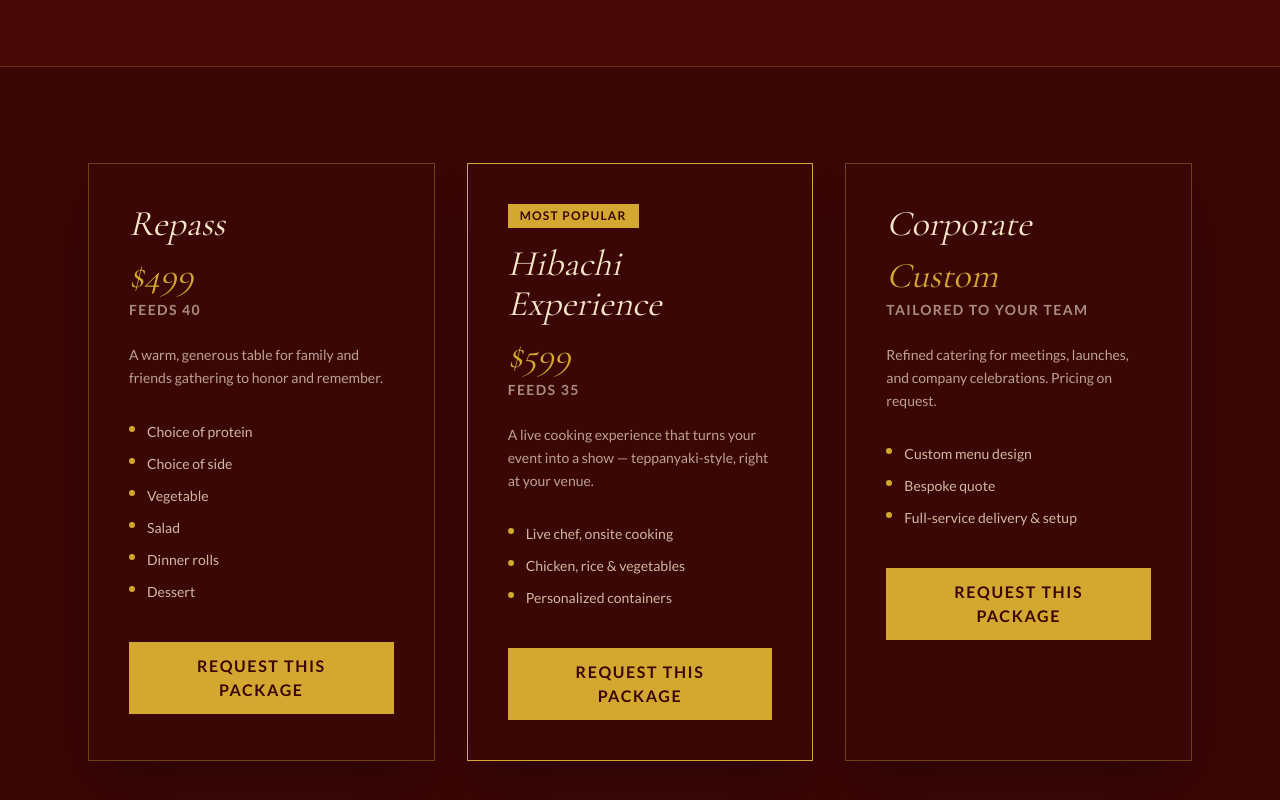
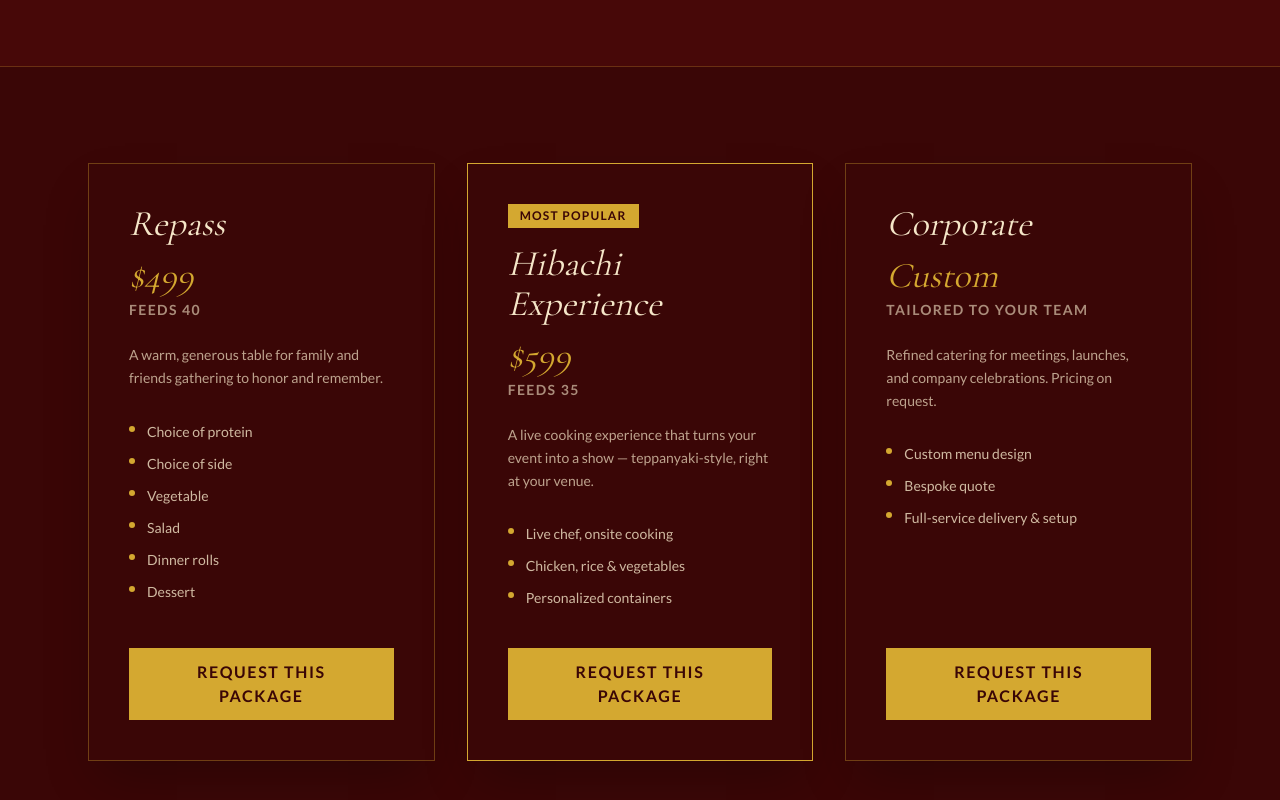
Before and after one commit to arefficient/simpli-gourmet-site, a Next.js app: page /menu in a window 1280 px wide. Shown: the part 470-1270 px from the top of the page. Built offline with nearby package versions, Linux system fonts and the light colour scheme.

Commit message:
Align package buttons to bottom of cards

```diff
--- a/src/app/menu/page.tsx
+++ b/src/app/menu/page.tsx
@@ -109,7 +109,7 @@ export default function MenuPage() {
                   {pkg.feeds}
                 </p>
                 <p className="mt-6 text-sm leading-relaxed text-cream/70">{pkg.blurb}</p>
-                <ul className="mt-8 space-y-3">
+                <ul className="mt-8 flex-1 space-y-3">
                   {pkg.features.map((feature) => (
                     <li key={feature} className="flex items-start gap-3 text-sm text-cream/80">
                       <span className="mt-1 h-1.5 w-1.5 shrink-0 rounded-full bg-gold" />
```
